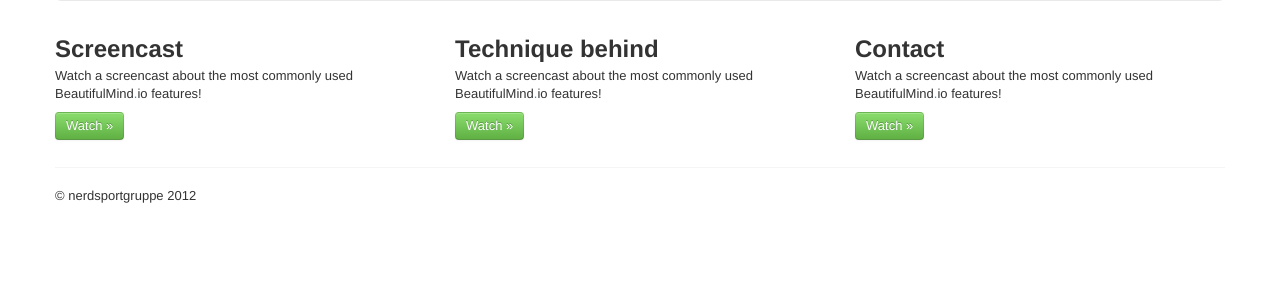
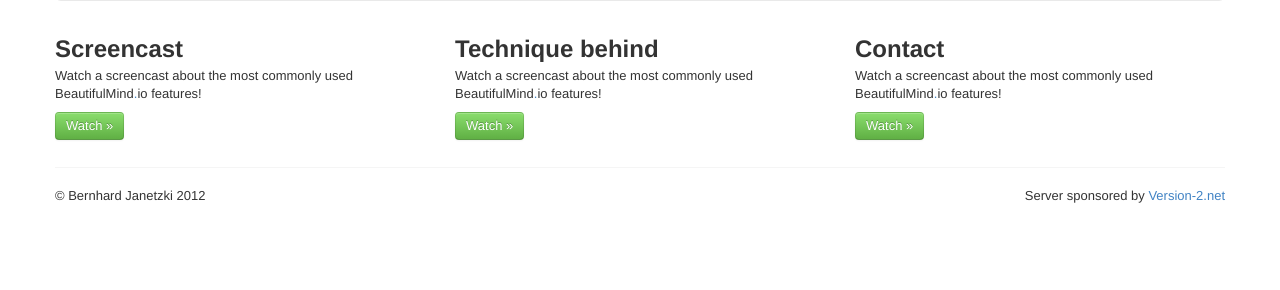
Before and after one commit to ierror/BeautifulMind.io, a Django app: template templates/startpage.html in a window 1280 px wide. Shown: the part 277-567 px from the top of the page. Run offline with Django 3.2, Linux system fonts and the light colour scheme; the template is opened without the code that fills it, so the values that code supplies are empty; some libraries are stand-ins or nearby versions.

Commit message:
[CHG] startpage footer, add sponsored by link

```diff
--- a/templates/startpage.html
+++ b/templates/startpage.html
@@ -37,7 +37,8 @@
 <hr>
 
 <footer>
-    <p>&copy; nerdsportgruppe 2012</p>
+    <p class="pull-left">&copy; Bernhard Janetzki 2012</p>
+    <p class="pull-right">Server sponsored by <a href="http://version-2.net/" target="_blank">Version-2.net</a></p>
 </footer>
 
 {% endblock %}
```
